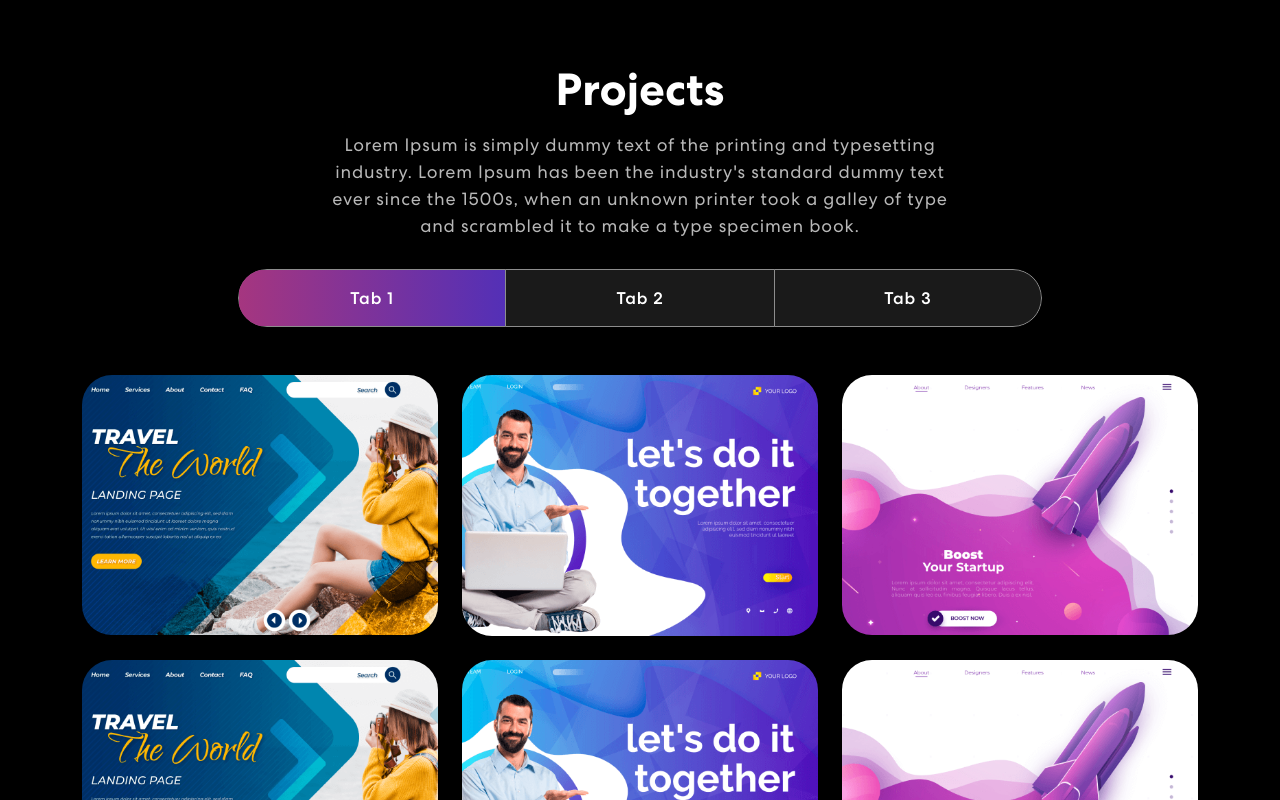
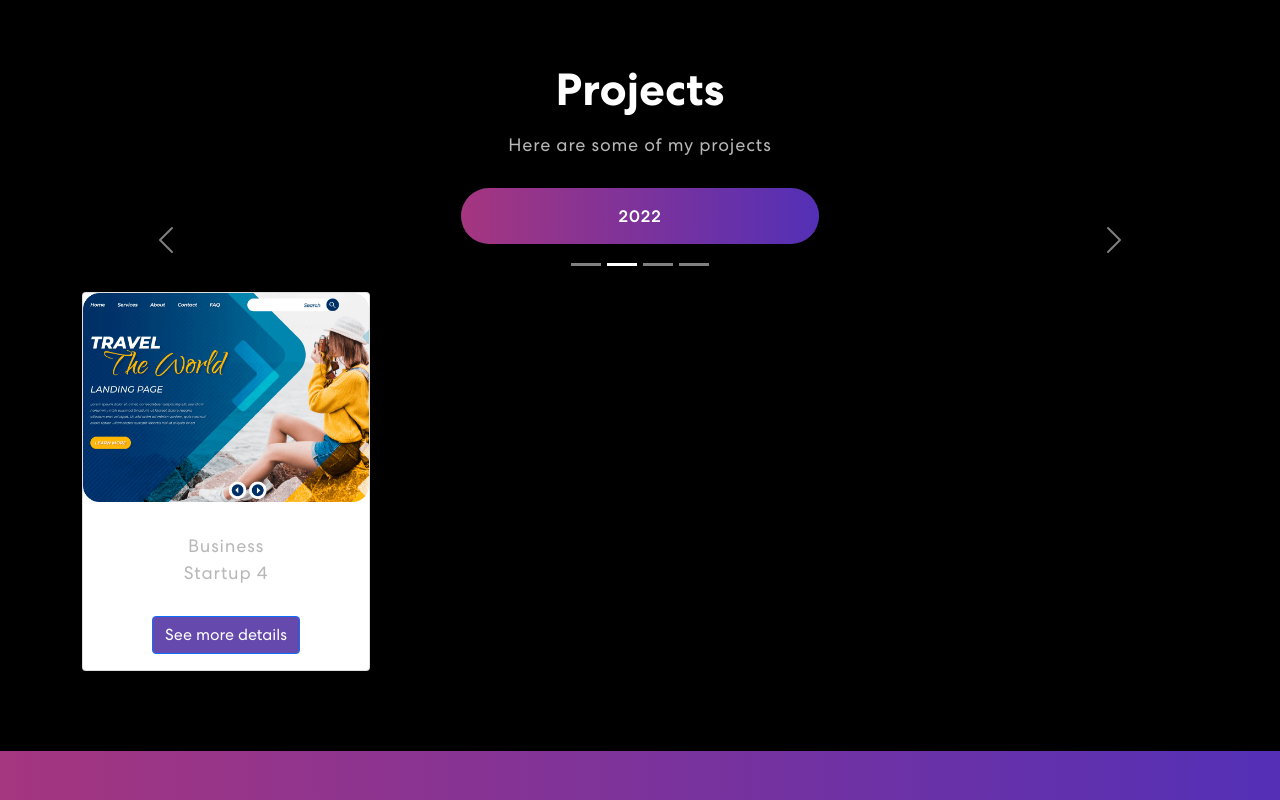
Before and after one commit to leocoreixas/portfolio, a React (Create React App) app: page / in a window 1280 px wide. Shown: the part 1240-2040 px from the top of the page. Built offline with nearby package versions, Linux system fonts and the light colour scheme; no server answers.

Commit message:
fix: update projects

```diff
--- a/src/App.css
+++ b/src/App.css
@@ -396,14 +396,14 @@ nav.navbar .navbar-toggler[aria-expanded="true"] .navbar-toggler-icon {
   width: 56%;
 }
 .project .nav.nav-pills {
-  width: 72%;
+  width: 32%;
   margin: 0 auto;
   border-radius: 50px;
   background-color: rgb(255 255 255 / 10%);
   overflow: hidden;
 }
 .project .nav.nav-pills .nav-item {
-  width: 33.33333%;
+  width: 100%;
 }
 .project .nav.nav-pills .nav-link {
   background-color: transparent;
@@ -433,21 +433,7 @@ nav.navbar .navbar-toggler[aria-expanded="true"] .navbar-toggler-icon {
 .project .nav.nav-pills .nav-link.active::before {
   width: 100% !important;
 }
-.project .nav.nav-pills .nav-link.active {
-  border: 1px solid rgba(255, 255, 255, 1);
-}
-.nav-link#projects-tabs-tab-first {
-  border: 1px solid rgba(255, 255, 255, 0.5);
-  border-radius: 55px 0px 0px 55px;
-}
-.nav-link#projects-tabs-tab-second {
-  border-top: 1px solid rgba(255, 255, 255, 0.5);
-  border-bottom: 1px solid rgba(255, 255, 255, 0.5);
-}
-.nav-link#projects-tabs-tab-third {
-  border: 1px solid rgba(255, 255, 255, 0.5);
-  border-radius: 0 55px 55px 0;
-}
+
 .proj-imgbx {
   position: relative;
   border-radius: 30px;
--- a/src/components/Footer.js
+++ b/src/components/Footer.js
@@ -1,5 +1,5 @@
 import { Container, Row, Col } from "react-bootstrap";
-import { MailchimpForm } from "./MailchimpForm";
+import { ResumeForm } from "./ResumeForm";
 import navIcon1 from "../assets/img/nav-icon1.svg";
 import navIcon2 from "../assets/img/nav-icon2.svg";
 import navIcon3 from "../assets/img/nav-icon3.svg";
@@ -10,7 +10,7 @@ export const Footer = () => {
     <footer className="footer">
       <Container>
         <Row className="align-items-center">
-          <MailchimpForm />
+          <ResumeForm />
           <Col size={12} sm={6}>
           </Col>
           <Col size={12} sm={6} className="text-center text-sm-end">
--- /dev/null
+++ b/src/components/ModalMedium.js
@@ -0,0 +1,38 @@
+import React from 'react';
+import { Modal, Button } from 'react-bootstrap';
+
+const ModalMedium = (props) => {
+  console.log(props);
+  return (
+    <Modal
+      {...props}
+      size="lg"
+      aria-labelledby="contained-modal-title-vcenter"
+      centered
+      animation={true}
+      style={{ color: "#121212" }}
+      backdrop='static'
+    >
+      <Modal.Header closeButton>
+        <Modal.Title id='contained-modal-title-vcenter'>
+          {props.title}
+        </Modal.Title>
+      </Modal.Header>
+      <Modal.Body>
+        <h4>Project started at {props.year}</h4>
+        <h6>
+          {props.description}
+        </h6>
+        <p>
+          {props.details}
+        </p>
+      </Modal.Body>
+      <Modal.Footer>
+        <Button style={{ backgroundColor: "#6549ad" }}
+          onClick={props.onHide}>Close</Button>
+      </Modal.Footer>
+    </Modal>
+  );
+}
+
+export default ModalMedium;
--- a/src/components/Projects.js
+++ b/src/components/Projects.js
@@ -1,46 +1,82 @@
-import { Container, Row, Col, Tab, Nav } from "react-bootstrap";
+import React, { useState } from "react";
+import { Container, Row, Col, Tab, Nav, Carousel, Card } from "react-bootstrap";
 import { ProjectCard } from "./ProjectCard";
 import projImg1 from "../assets/img/project-img1.png";
 import projImg2 from "../assets/img/project-img2.png";
 import projImg3 from "../assets/img/project-img3.png";
 import colorSharp2 from "../assets/img/color-sharp2.png";
-import 'animate.css';
-import TrackVisibility from 'react-on-screen';
+import "animate.css";
+import TrackVisibility from "react-on-screen";
+import Button from 'react-bootstrap/Button';
+import ModalMedium from './ModalMedium';
 
 export const Projects = () => {
-
+  const years = [2021, 2022, 2023, 2024];
   const projects = [
     {
-      title: "Business Startup",
+      index: 0,
+      title: "Business Startup 1",
       description: "Design & Development",
+      details: "This is a project I worked on for a startup company. I was responsible for the design and development of the website.",
       imgUrl: projImg1,
+      year: 2021,
     },
     {
-      title: "Business Startup",
+      index: 1,
+      title: "Business Startup 2",
       description: "Design & Development",
+      details: "This is a project I worked on for a startup company. I was responsible for the design and development of the website.",
       imgUrl: projImg2,
+      year: 2021,
     },
     {
-      title: "Business Startup",
+      index: 2,
+      title: "Business Startup 3",
       description: "Design & Development",
+      details: "This is a project I worked on for a startup company. I was responsible for the design and development of the website.",
       imgUrl: projImg3,
+      year: 2021,
     },
     {
-      title: "Business Startup",
+      index: 3,
+      title: "Business Startup 4",
       description: "Design & Development",
+      details: "This is a project I worked on for a startup company. I was responsible for the design and development of the website.",
       imgUrl: projImg1,
+      year: 2022,
     },
     {
-      title: "Business Startup",
+      index: 4,
+      title: "Business Startup 5",
       description: "Design & Development",
+      details: "This is a project I worked on for a startup company. I was responsible for the design and development of the website.",
       imgUrl: projImg2,
+      year: 2023,
     },
     {
-      title: "Business Startup",
+      index: 5,
+      title: "Business Startup 6",
       description: "Design & Development",
+      details: "This is a project I worked on for a startup company. I was responsible for the design and development of the website.",
       imgUrl: projImg3,
+      year: 2024,
     },
   ];
+
+  const [activeYear, setActiveYear] = useState(years[0]);
+  const [activeModal, setActiveModal] = useState(null);
+
+  const handleCarouselSelect = (selectedIndex, e) => {
+    setActiveYear(years[selectedIndex]);
+  };
+
+  const handleShowModal = (projectIndex) => {
+    setActiveModal(projectIndex);
+  };
+
+  const handleCloseModal = () => {
+    setActiveModal(null);
+  };
 
   return (
     <section className="project" id="projects">
@@ -48,51 +84,91 @@ export const Projects = () => {
         <Row>
           <Col size={12}>
             <TrackVisibility>
-              {({ isVisible }) =>
-              <div className={isVisible ? "animate__animated animate__fadeIn": ""}>
+              {({ isVisible }) => (
+                <div
+                  className={
+                    isVisible ? "animate__animated animate__fadeIn" : ""
+                  }
+                >
                   <h2>Projects</h2>
-                <p>Lorem Ipsum is simply dummy text of the printing and typesetting industry. Lorem Ipsum has been the industry's standard dummy text ever since the 1500s, when an unknown printer took a galley of type and scrambled it to make a type specimen book.</p>
-                <Tab.Container id="projects-tabs" defaultActiveKey="first">
-                  <Nav variant="pills" className="nav-pills mb-5 justify-content-center align-items-center" id="pills-tab">
+                  <p>Here are some of my projects</p>
+                  <Tab.Container
+                    id="projects-tabs"
+                    defaultActiveKey={`first-${years[0]}`}
+                    activeKey={`first-${activeYear}`}
+                  >
+                    <Carousel onSelect={handleCarouselSelect}>
+                      {years.map((year, index) => (
+                        <Carousel.Item key={index}>
+                          <Nav
+                            variant="pills"
+                            className="nav-pills mb-5 justify-content-center align-items-center"
+                            id={`pills-tab-${year}`}
+                          >
                             <Nav.Item>
-                      <Nav.Link eventKey="first">Tab 1</Nav.Link>
-                    </Nav.Item>
-                    <Nav.Item>
-                      <Nav.Link eventKey="second">Tab 2</Nav.Link>
-                    </Nav.Item>
-                    <Nav.Item>
-                      <Nav.Link eventKey="third">Tab 3</Nav.Link>
+                              <Nav.Link eventKey={`first-${year}`}>
+                                {year}
+                              </Nav.Link>
                             </Nav.Item>
                           </Nav>
-                  <Tab.Content id="slideInUp" className={isVisible ? "animate__animated animate__slideInUp" : ""}>
-                    <Tab.Pane eventKey="first">
+                        </Carousel.Item>
+                      ))}
+                    </Carousel>
+                    <Tab.Content
+                      id="slideInUp"
+                      className={
+                        isVisible
+                          ? "animate__animated animate__slideInUp"
+                          : ""
+                      }
+                    >
+                      {years.map((year, index) => (
+                        <Tab.Pane eventKey={`first-${year}`} key={index}>
                           <Row>
-                        {
-                          projects.map((project, index) => {
-                            return (
-                              <ProjectCard
-                                key={index}
-                                {...project}
+                            {projects
+                              .filter((project) => project.year === year)
+                              .map((project, projectIndex) => (
+                                <Col md={6} lg={4} key={projectIndex}>
+                                  <Card style={{ width: '18rem' }}>
+                                    <Card.Img variant="top" src={project.imgUrl} />
+                                    <Card.Body className="d-flex flex-column align-items-center justify-content-center">
+                                      <Card.Text>
+                                        {project.title}
+                                      </Card.Text>
+                                      <Button
+                                        style={{ backgroundColor: "#6549ad" }}
+                                        onClick={() => handleShowModal(project.index)}
+                                      >
+                                        See more details
+                                      </Button>
+                                    </Card.Body>
+                                  </Card>
+                                  <ModalMedium
+                                    show={activeModal === project.index} // Show modal if its index matches the activeModal
+                                    onHide={handleCloseModal}
+                                    title={project.title}
+                                    description={project.description}
+                                    year={project.year}
+                                    details={project.details}
                                   />
-                            )
-                          })
-                        }
+                                </Col>
+                              ))}
                           </Row>
                         </Tab.Pane>
-                    <Tab.Pane eventKey="section">
-                      <p>Lorem ipsum dolor sit amet consectetur adipisicing elit. Cumque quam, quod neque provident velit, rem explicabo excepturi id illo molestiae blanditiis, eligendi dicta officiis asperiores delectus quasi inventore debitis quo.</p>
-                    </Tab.Pane>
-                    <Tab.Pane eventKey="third">
-                      <p>Lorem ipsum dolor sit amet consectetur adipisicing elit. Cumque quam, quod neque provident velit, rem explicabo excepturi id illo molestiae blanditiis, eligendi dicta officiis asperiores delectus quasi inventore debitis quo.</p>
-                    </Tab.Pane>
+                      ))}
                     </Tab.Content>
                   </Tab.Container>
-              </div>}
+                </div>
+              )}
             </TrackVisibility>
           </Col>
         </Row>
       </Container>
-      <img className="background-image-right" src={colorSharp2}></img>
+      <img
+        className="background-image-right"
+        src={colorSharp2}
+        alt="background"
+      ></img>
     </section>
-  )
-}
+  );
+};
--- a/src/components/Newsletter.js
+++ b/src/components/Resume.js
@@ -3,7 +3,7 @@ import { Col, Row } from "react-bootstrap";
 import pdfPathPt from "../assets/resume/resume_pt.pdf";
 import pdfPathEn from "../assets/resume/resume_en.pdf";
 
-export const Newsletter = () => {
+export const Resume = () => {
   const [language, setLanguage] = useState("en");
 
   const handleDownload = () => {
```
Also changed, not shown: src/components/Contact.js (+9 -1 lines), src/components/ResumeForm.js (renamed from src/components/MailchimpForm.js, +3 -5 lines). Lines whose indentation alone changed are shown as unchanged.
